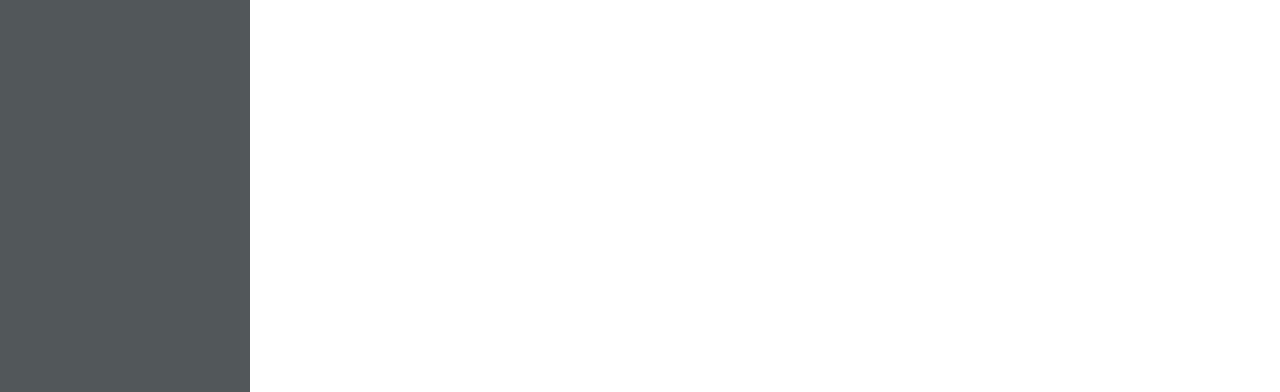
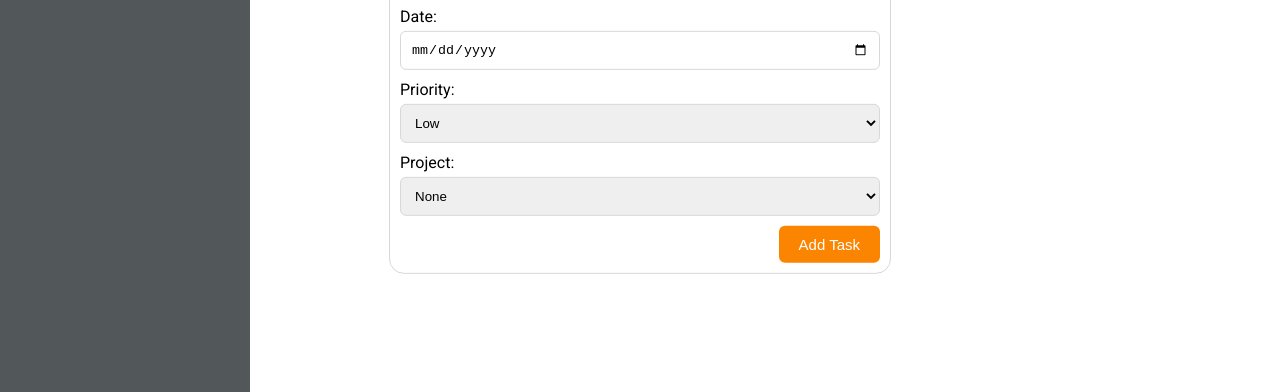
Before and after one commit to VictorOmboke/todo-list, a website built with webpack: page dist/index.html in a window 1280 px wide. Shown: the part 408-800 px from the top of the page. Built offline with nearby package versions, Linux system fonts and the light colour scheme.

Commit message:
Change #task-form display to use flex and adjust submit button on #task-form

```diff
--- a/dist/index.html
+++ b/dist/index.html
@@ -73,9 +73,7 @@
           </select>
         </div>
 
-        <div class="button">
-          <button type="submit" class="add-task">Add Task</button>
-        </div>
+        <button type="submit" class="add-task">Add Task</button>
       </form>
     </div>
 
--- a/dist/style.css
+++ b/dist/style.css
@@ -40,6 +40,7 @@ body {
   width: 40px;
   box-shadow: 7px 6px 28px 1px rgba(0, 0, 0, 0.24);
   transition: 0.2s all;
+  cursor: pointer;
 }
 .task-creator:active {
   transform: scale(0.96);
@@ -78,6 +79,7 @@ body {
   background-color: #fb8500;
   outline: none;
   transition: 0.2s all;
+  cursor: pointer;
 }
 
 .menuBtn:active {
@@ -89,6 +91,7 @@ body {
   padding: 10px 0;
   color: #fb8500;
   background-color: #ffffff;
+  cursor: pointer;
 }
 
 .createProjectBtn:active {
@@ -118,9 +121,9 @@ body {
 }
 
 #task-creator {
-  min-width: 200px;
-  display: grid;
-  grid-template-columns: minmax(300px, 1fr);
+  width: clamp(220px, 40%, 500px);
+  display: flex;
+  flex-direction: column;
   gap: 10px;
   border: 1px solid #d8d8d8;
   border-radius: 15px;
@@ -131,9 +134,9 @@ body {
   background-color: #ffffff;
 }
 
-#task-creator {
+/* #task-creator {
   display: none;
-}
+} */
 
 #task-creator .header {
   display: flex;
@@ -158,6 +161,7 @@ body {
   text-align: center;
   font-weight: bold;
   transition: 0.2s all;
+  cursor: pointer;
 }
 
 .close:active {
@@ -165,8 +169,8 @@ body {
 }
 
 #task-form {
-  display: grid;
-  grid-template-rows: repeat(auto-fill, 1fr);
+  display: flex;
+  flex-direction: column;
   gap: 10px;
   padding: 0 10px;
 }
@@ -192,7 +196,6 @@ body {
 }
 
 #task-form .project {
-  align-self: end;
   display: flex;
   flex-direction: column;
 }
@@ -225,6 +228,10 @@ body {
   margin-bottom: 5px;
 }
 
+#task-form .add-task {
+  align-self: flex-end;
+}
+
 .add-task,
 .add-project {
   font-size: 15px;
@@ -235,6 +242,7 @@ body {
   padding: 10px 20px;
   transition: 0.2s all;
   margin-bottom: 10px;
+  cursor: pointer;
 }
 
 .add-task:active {
```
